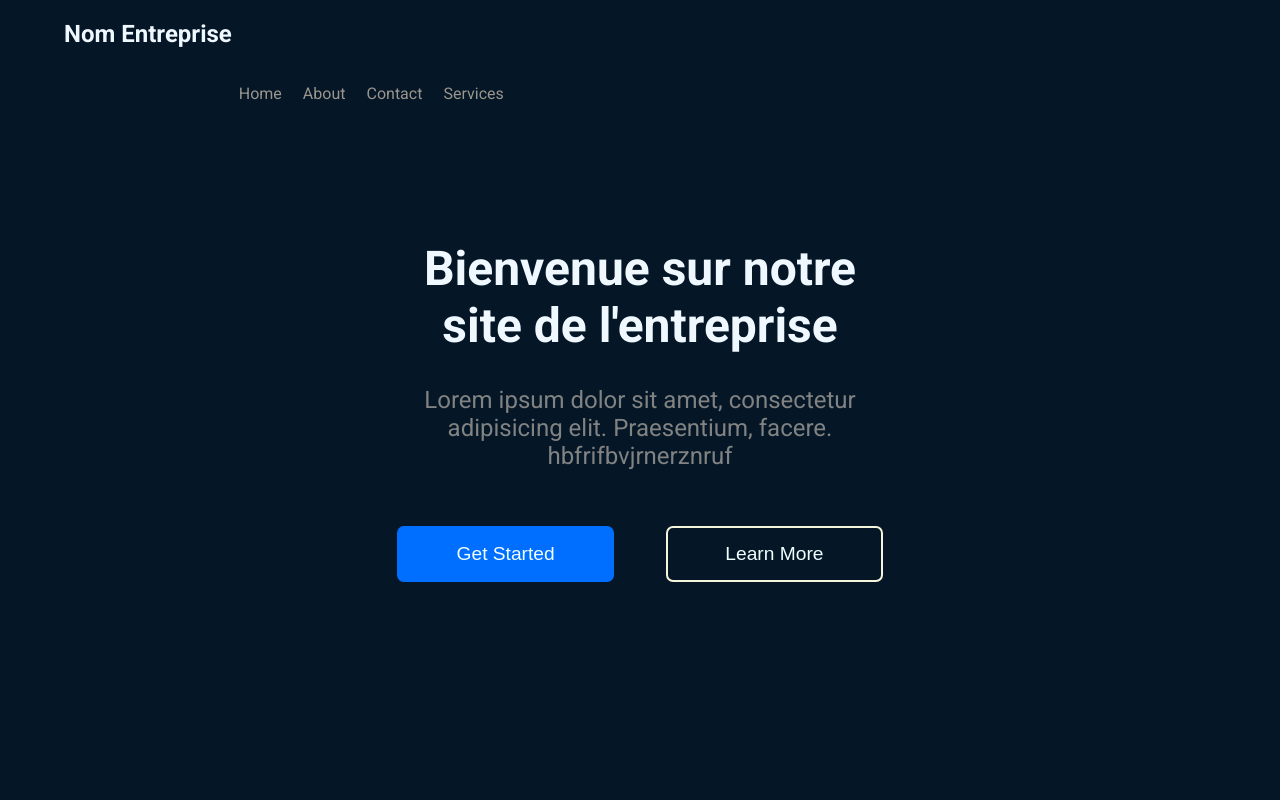
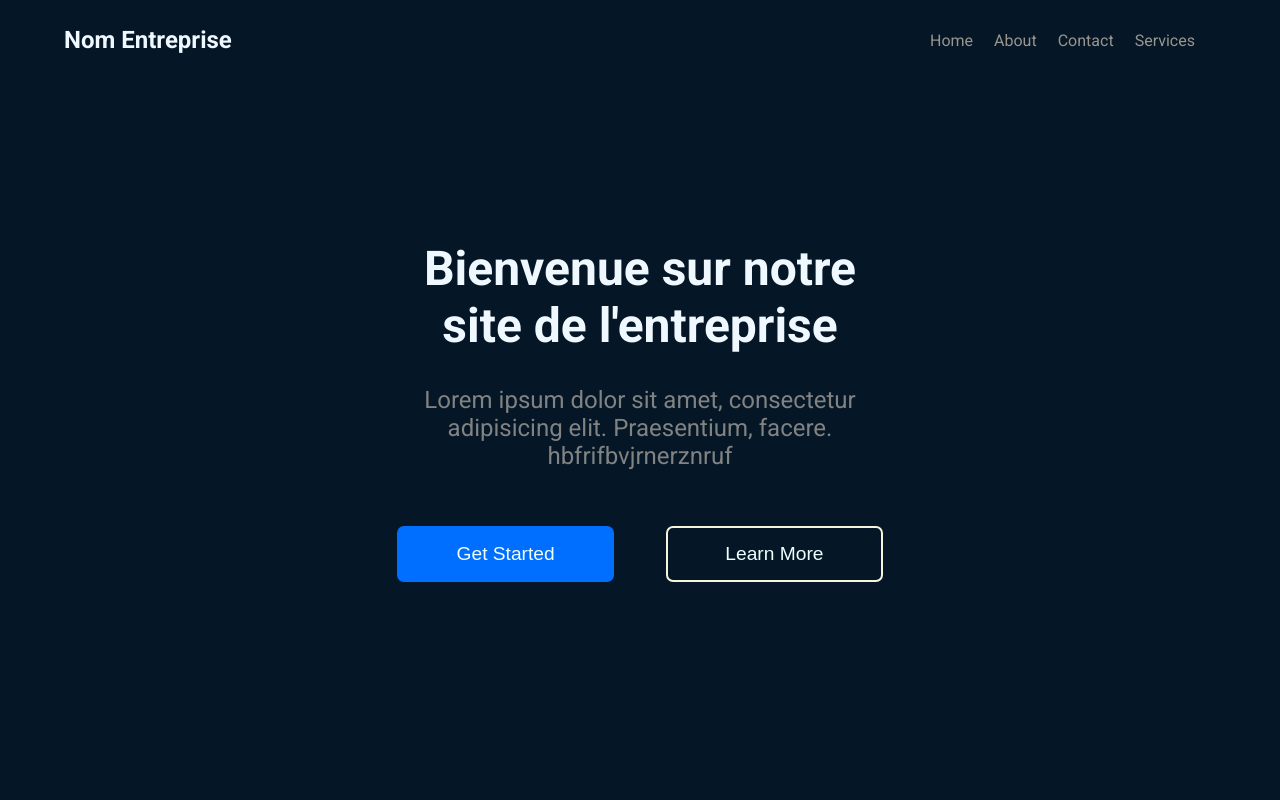
Before and after one commit to JeyJ2/unSiteFront, a plain HTML site: page index.html in a window 1280 px wide. Shown: the top 800 px of the page. Drawn offline with Linux system fonts and the light colour scheme.

Commit message:
menu burger mobile et grand écran

```diff
--- a/style.scss
+++ b/style.scss
@@ -233,6 +233,9 @@ body{
         }
 
         header{
+            #oneLine{
+                width: 20%;
+            }
             nav{
                 display: flex;
                 ul{
```
Also changed, not shown: style.css, 1 other file.
